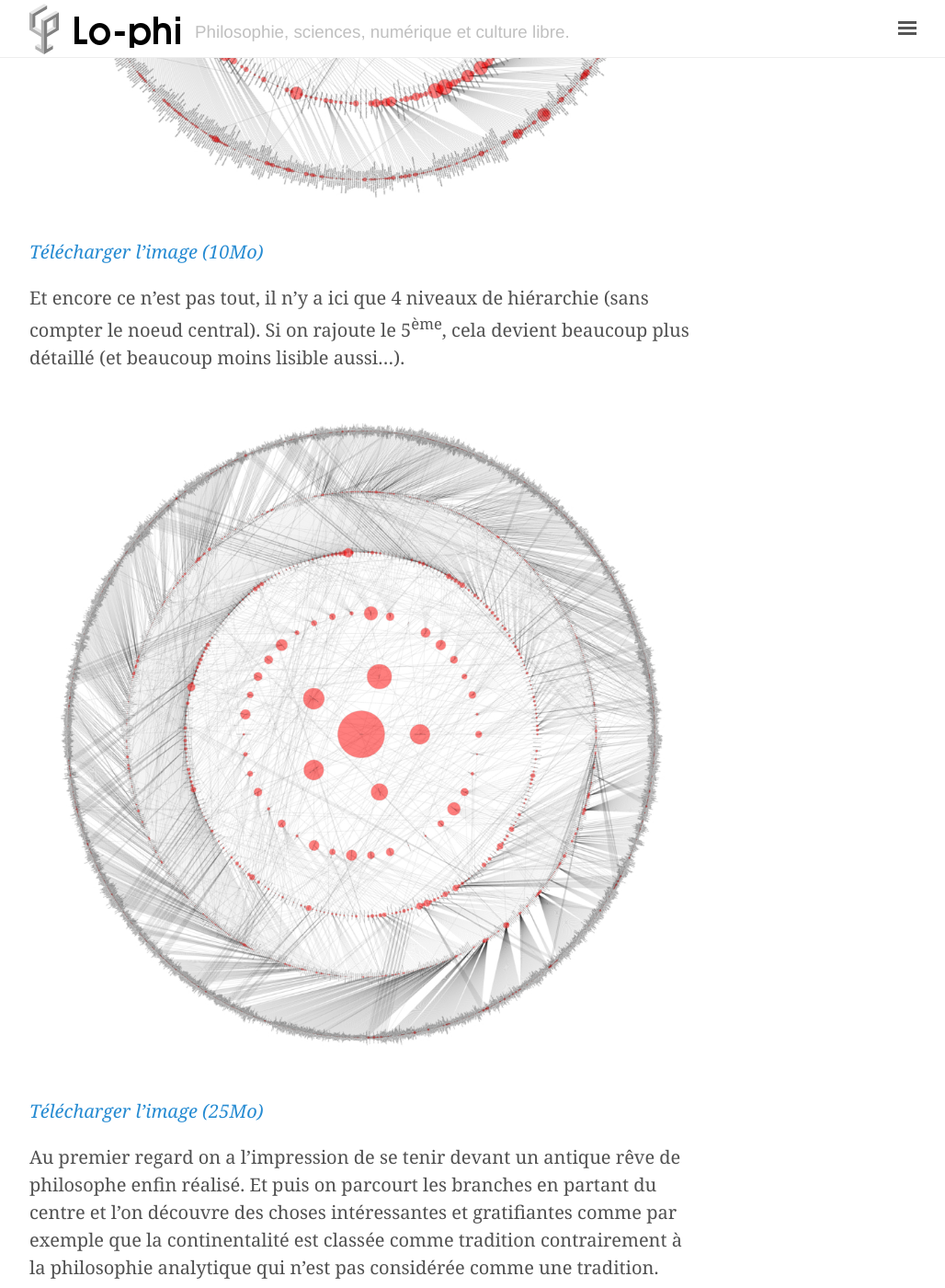
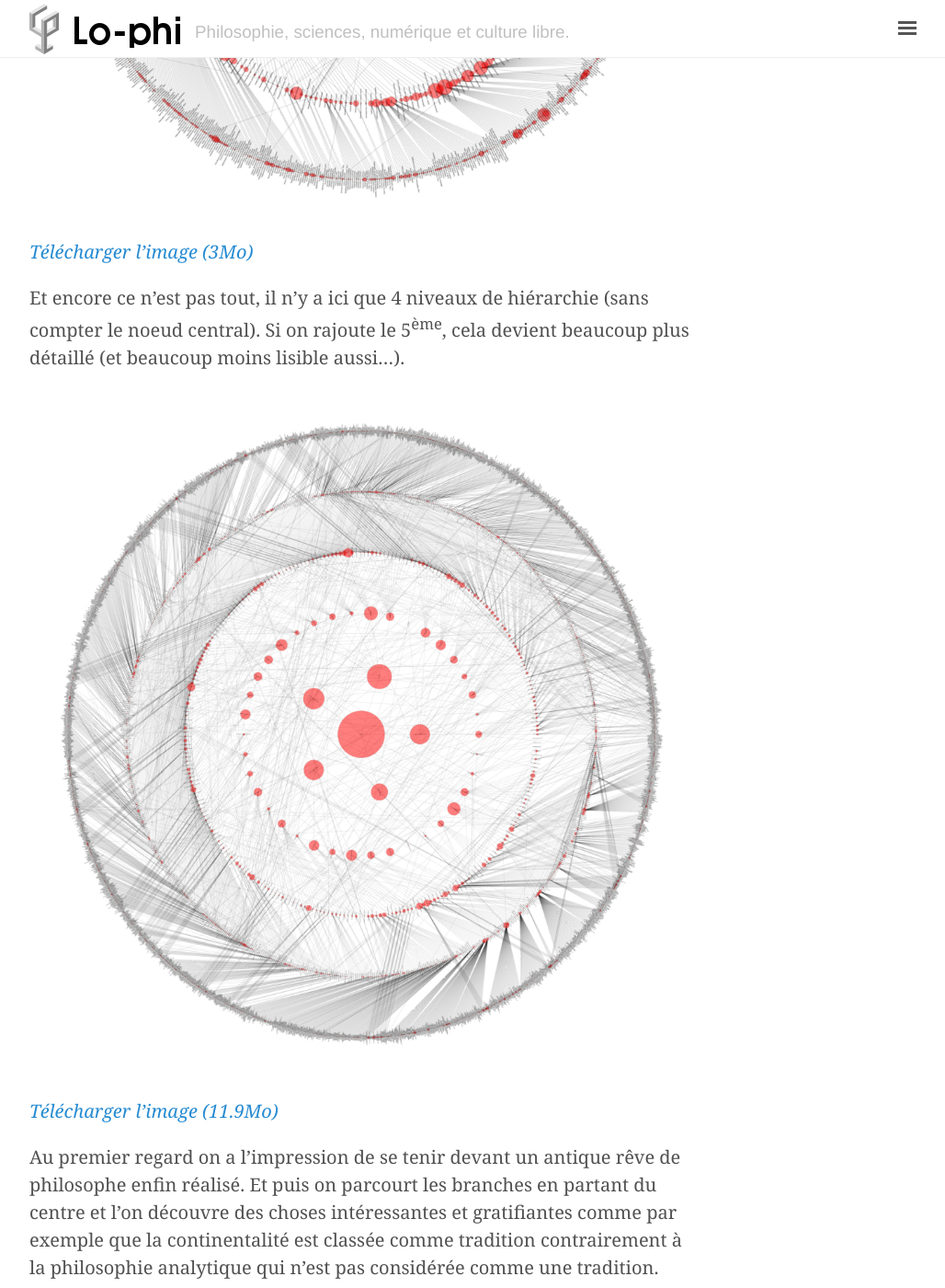
Before and after one commit to valentinlageard/valentinlageard.github.io, a Jekyll site: the page built from _posts/2016-06-24-carte-philo.md, in a window 1280 px wide and 1400 px high, scrolled down 1423 px. Shown: the whole window at 92% size, without its empty margins (248-1276 px from the left). Built offline with Jekyll 4.4.1, drawn with Linux system fonts in a browser that asks for light colours.

Commit message:
Update 2016-06-24-carte-philo.md

```diff
--- a/_posts/2016-06-24-carte-philo.md
+++ b/_posts/2016-06-24-carte-philo.md
@@ -13,12 +13,12 @@
 Après un long paramétrage du graph à l'empirique et la modification de la fonction d'affichage des labels de networkx, j'ai abouti au but tant désiré : une **représentation graphique de la taxonomie de la philosophie**. Et c'était beau.
 
 ![philosophy map network taxonomy](/images/philo4layersthumbnail.jpg)
-*[Télécharger l'image (10Mo)](/images/philo4layers.jpg)*
+*[Télécharger l'image (3Mo)](/images/philo4layers.svg)*
 
 Et encore ce n'est pas tout, il n'y a ici que 4 niveaux de hiérarchie (sans compter le noeud central). Si on rajoute le 5<sup>ème</sup>, cela devient beaucoup plus détaillé (et beaucoup moins lisible aussi...).
 
 ![philosophy map network taxonomy](/images/philo5layersthumbnail.jpg)
-*[Télécharger l'image (25Mo)](/images/philo5layersdown.jpg)*
+*[Télécharger l'image (11.9Mo)](/images/philo5layersdown.svg)*
 
 Au premier regard on a l'impression de se tenir devant un antique rêve de philosophe enfin réalisé. Et puis on parcourt les branches en partant du centre et l'on découvre des choses intéressantes et gratifiantes comme par exemple que la continentalité est classée comme tradition contrairement à la philosophie analytique qui n'est pas considérée comme une tradition.
 
```
